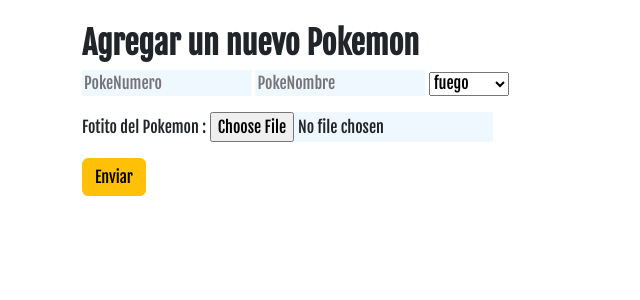
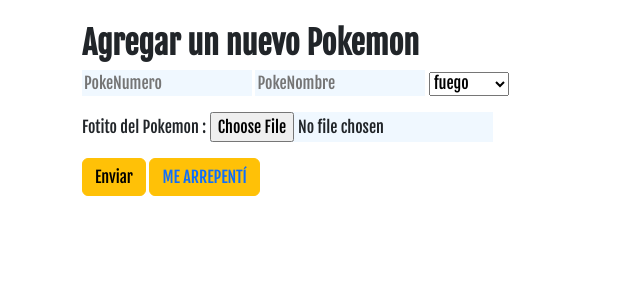
Before and after one commit to CeluTaumos/pokedex, a PHP site: page /agregar-poke.php in a window 1280 px wide. Shown: the part 58-358 px from the top of the page, without its empty margins (0-640 px from the left). Run offline with PHP 8.4, Linux system fonts and the light colour scheme; data that the repository does not hold is empty.

Commit message:
JAJJSJSJKSJAAJADJKHDFDFHAUAIASDIWDYI

```diff
--- a/agregar-poke.php
+++ b/agregar-poke.php
@@ -56,6 +56,7 @@
             </select>
             <p>Fotito del Pokemon : <input type="file" name='imagen'></p>
             <input type="submit" value="Enviar" name="enviar" class="btn btn-warning">
+            <button class="btn btn-warning "><a href="index-logueado.php" class="link-offset-2 link-underline link-underline-opacity-0">ME ARREPENTÍ</a></button>
         </form>
     </main>
 
@@ -125,4 +126,5 @@
 
 
 
+
 ?>
```
